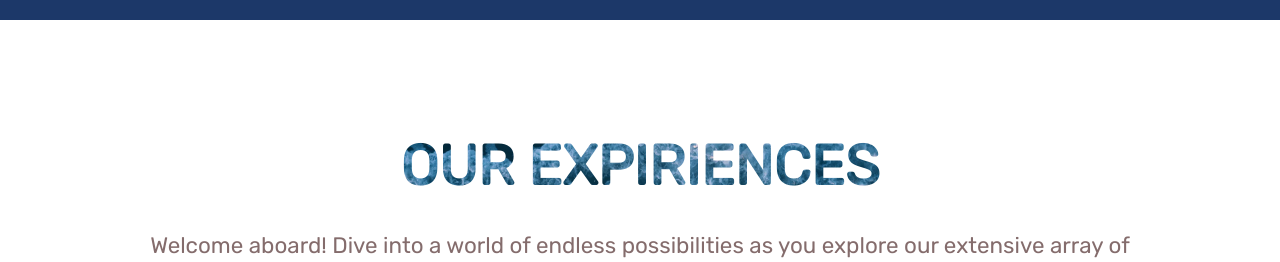
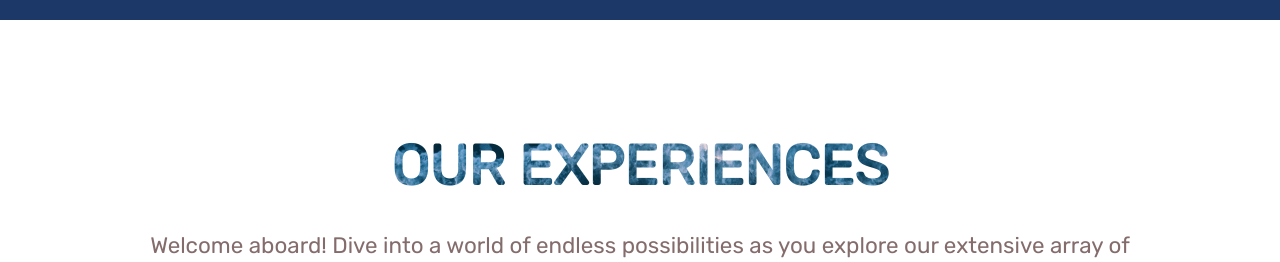
Before and after one commit to IKxshevoy/boatrips, a Next.js app: page /slide3.avif in a window 1280 px wide. Shown: the part 900-1162 px from the top of the page. Built offline with nearby package versions, Linux system fonts and the light colour scheme.

Commit message:
fix: small updates

```diff
--- a/src/app/[locale]/layout.tsx
+++ b/src/app/[locale]/layout.tsx
@@ -25,6 +25,7 @@ const RootLayout: React.FC<Props> = async (props) => {
   return (
     <html lang="en">
       <Head>
+        <link rel="icon" href="/favicon.ico" />
         <script
           dangerouslySetInnerHTML={{
             __html: `(function(w,d,s,l,i){w[l]=w[l]||[];w[l].push({'gtm.start':
--- a/src/app/[locale]/sunset-cruise/virtualTour/video/Video.tsx
+++ b/src/app/[locale]/sunset-cruise/virtualTour/video/Video.tsx
@@ -5,7 +5,7 @@ const Video = () => {
   return (
     <iframe
       className={styles.video}
-      src="https://www.youtube.com/embed/DE5Ii0DnYo8?si=fwVD7PbrAddfblJ5"
+      src="https://www.youtube.com/embed/CoAXzUaSiFE"
       title="YouTube video player"
       allow="accelerometer; autoplay; clipboard-write; encrypted-media; gyroscope; picture-in-picture; web-share"
       allowFullScreen
--- a/src/app/[locale]/tours/page.tsx
+++ b/src/app/[locale]/tours/page.tsx
@@ -93,7 +93,7 @@ const Tours = () => {
             {selectedTour.title} <span className={styles.orangeWrapper}>.</span>
           </span>
           <span className={styles.price}>
-            {selectedTour.price}${" "}
+            {selectedTour.price}€{" "}
             <span className={styles.orangeWrapper}>/ </span>h
           </span>
           <div className={styles.description}>{selectedTour.description}</div>
--- a/src/components/destinationCards/DestinationCards.tsx
+++ b/src/components/destinationCards/DestinationCards.tsx
@@ -39,7 +39,7 @@ const keys = [
 ] as const;
 
 const DestinationCards = () => {
-  const t = useTranslations("expiriences");
+  const t = useTranslations("experiences");
   const destinations = keys.map((key, index) => ({
     title: t(key),
     price: destinations_images[index].price,
--- a/src/components/destinationCards/destinationCard/DestinationCard.tsx
+++ b/src/components/destinationCards/destinationCard/DestinationCard.tsx
@@ -19,7 +19,7 @@ const DestinationCard = ({
   href,
   price,
 }: IDestinationCard) => {
-  const t = useTranslations("expiriences");
+  const t = useTranslations("experiences");
   const router = useRouter();
 
   const handleCardClick = () => {
--- a/src/components/destinationCards/destinationText/DestinationText.tsx
+++ b/src/components/destinationCards/destinationText/DestinationText.tsx
@@ -5,7 +5,7 @@ import Link from "next/link";
 import { useTranslations } from "next-intl";
 
 const DestinationText = () => {
-  const t = useTranslations("expiriences");
+  const t = useTranslations("experiences");
   return (
     <div className={styles.greeting}>
       <div className={styles.description}>
--- a/src/components/slider/Slider.tsx
+++ b/src/components/slider/Slider.tsx
@@ -67,6 +67,10 @@ const Slider = () => {
           <Link
             className={styles.readMoreBtn}
             href={slideContent[activeSlide!].href}
+            onClick={(e) => {
+              e.preventDefault();
+              window.location.href = slideContent[activeSlide!].href;
+            }}
           >
             <Button text={t("read_more")} />
           </Link>
--- a/src/messages/en.json
+++ b/src/messages/en.json
@@ -91,8 +91,8 @@
     }
   },
 
-  "expiriences": {
-    "title": "OUR EXPIRIENCES",
+  "experiences": {
+    "title": "OUR EXPERIENCES",
     "description": "Welcome aboard! Dive into a world of endless possibilities as you explore our extensive array of captivating boat tours below, promising unforgettable experiences along the stunning coast of Lagos.",
     "blockquote": "At Boatrips, we're not just in the business of boat tours. We're in the business of creating unforgettable memories. We put our heart and soul into every voyage, ensuring that each one is a unique and thrilling adventure. <br></br><br></br> We meticulously plan routes, curate exciting activities, and pay attention to every detail to make your experience exceptional. Our goal is to enchant every person who joins us on board with the beauty of the sea. We believe that every journey with us is a testament to the magic of exploration, a chance to create cherished memories. <br></br><br></br> From sunrise to sunset, under clear blue skies or a starry night, every tour we offer is a fresh chapter in the book of your adventures. We invite you to set sail with us and discover the hidden gems of the stunning coast of Lagos. With us, every tour is a new story waiting to be written.",
     "ceo": "Denys Guzeyev, CEO of Boatrips",
```
Also changed, not shown: 1 other file (tests, documents, lock files or other folders).
